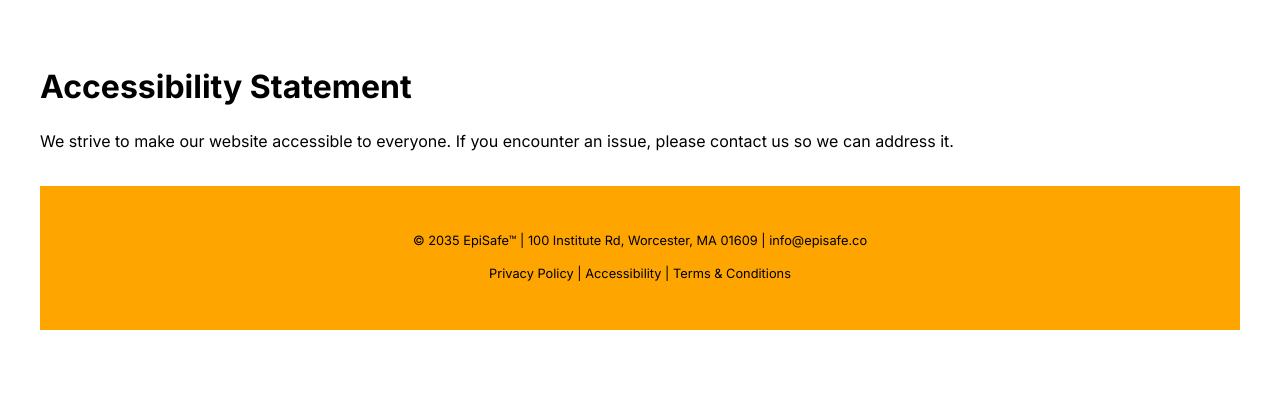
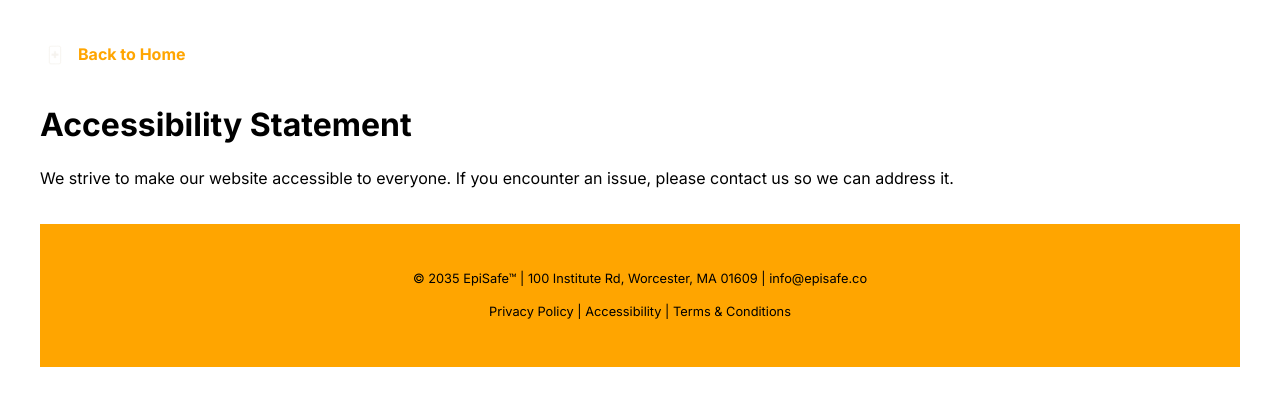
Before and after one commit to aajp222/episafe-site, a plain HTML site: page accessibility.html in a window 1280 px wide. Drawn offline with Linux system fonts and the light colour scheme.

Commit message:
Add back button with icon to policy pages

```diff
--- a/accessibility.html
+++ b/accessibility.html
@@ -13,6 +13,22 @@
       font-family: 'Inter', sans-serif;
       line-height: 1.6;
       padding: 2rem;
+    }
+    .back-button {
+      text-align: left;
+      margin-bottom: 1rem;
+    }
+    .back-button a {
+      color: #FFA500;
+      text-decoration: none;
+      font-weight: bold;
+      display: inline-flex;
+      align-items: center;
+    }
+    .back-button img {
+      width: 30px;
+      height: auto;
+      margin-right: 0.5rem;
     }
     h1 {
       margin-bottom: 1rem;
@@ -32,6 +48,9 @@
   </style>
 </head>
 <body>
+  <div class="back-button">
+    <a href="index.html"><img src="images/episafelogoog.png" alt="EpiSafe Icon">Back to Home</a>
+  </div>
   <h1>Accessibility Statement</h1>
   <p>We strive to make our website accessible to everyone. If you encounter an issue, please contact us so we can address it.</p>
 
```
Also changed, not shown: privacy.html (+19 -0 lines), terms.html (+19 -0 lines).
